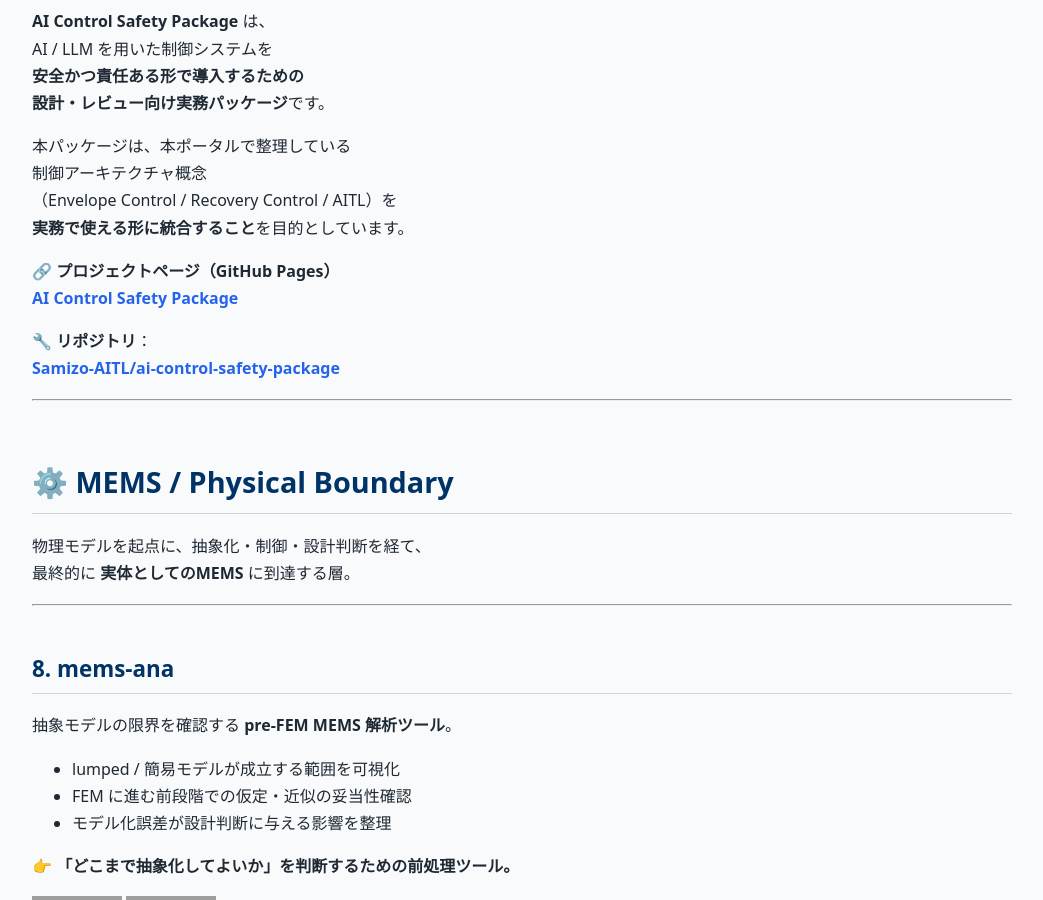
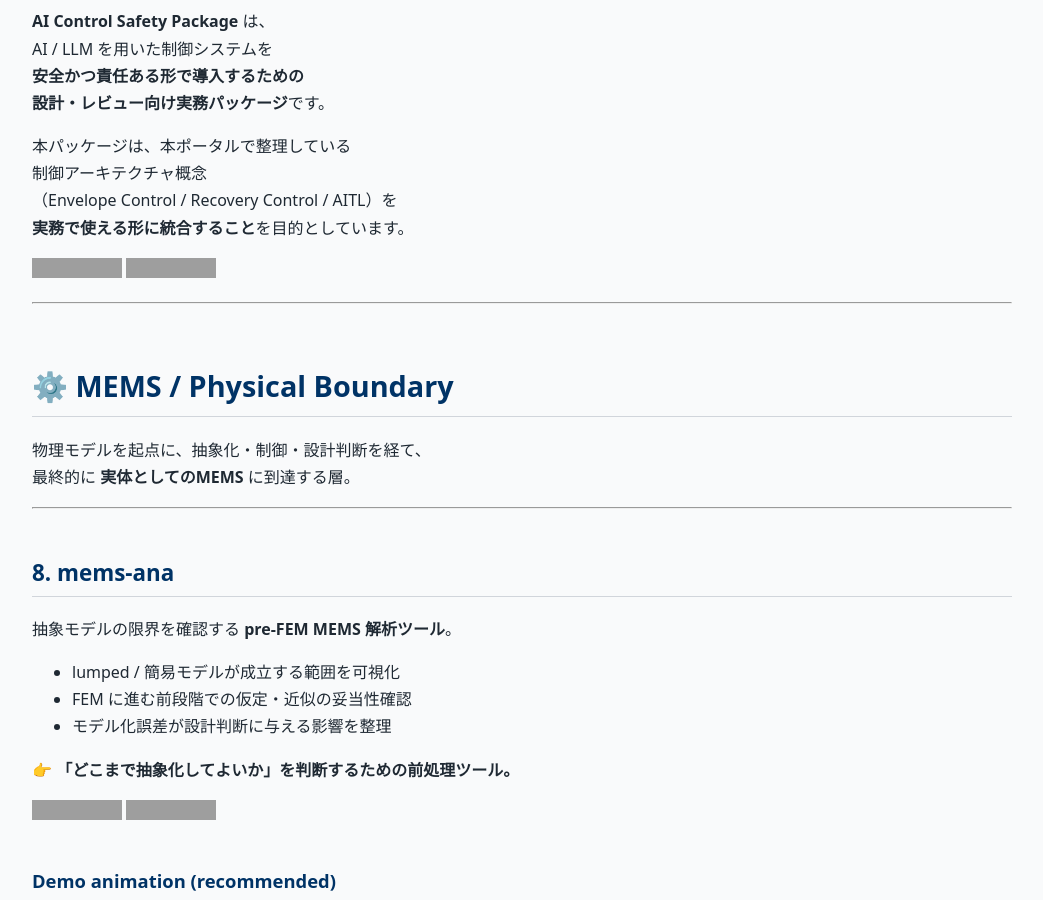
Before and after one commit to Samizo-AITL/Samizo-AITL.github.io, a Jekyll site: the page built from portal/index.md, in a window 1280 px wide and 900 px high, scrolled down 16541 px. Shown: the whole window, without its empty margins (118-1161 px from the left). Built offline with Jekyll 4.4.1, drawn with Linux system fonts in a browser that asks for light colours; our own code applies the rules of GitHub Pages for plain Markdown files; grey boxes are pictures that could not be loaded.

Commit message:
Update index.md

```diff
--- a/portal/index.md
+++ b/portal/index.md
@@ -493,11 +493,8 @@
 （Envelope Control / Recovery Control / AITL）を
 **実務で使える形に統合すること**を目的としています。
 
-🔗 **プロジェクトページ（GitHub Pages）**
-[**AI Control Safety Package**](https://samizo-aitl.github.io/ai-control-safety-package/)
-
-🔧 **リポジトリ**：
-[**Samizo-AITL/ai-control-safety-package**](https://github.com/Samizo-AITL/ai-control-safety-package)
+[![Site](https://img.shields.io/badge/View-Site-brightgreen?logo=github)](https://samizo-aitl.github.io/ai-control-safety-package/)
+[![Repo](https://img.shields.io/badge/View-Repo-blue?logo=github)](https://github.com/Samizo-AITL/ai-control-safety-package)
 
 ---
 
```
